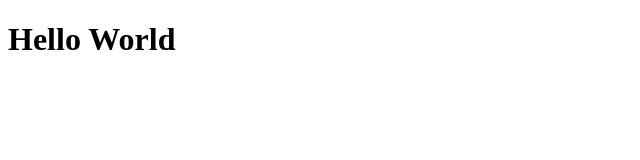
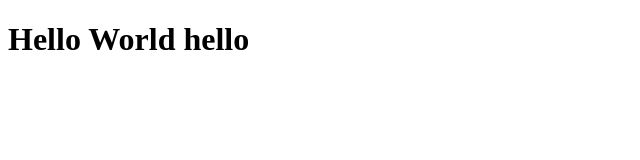
Before and after one commit to Madhumitha10-dot/node, a website: page index.html in a window 1280 px wide. Shown: the whole page, without its empty margins (0-640 px from the left). Drawn offline with Linux system fonts and the light colour scheme.

Commit message:
modified my html page

```diff
--- a/index.html
+++ b/index.html
@@ -6,7 +6,7 @@
     <title>Document</title>
 </head>
 <body>
-    <h1>Hello World</h1>
+    <h1>Hello World hello</h1>
 
 </body>
 </html>
```
